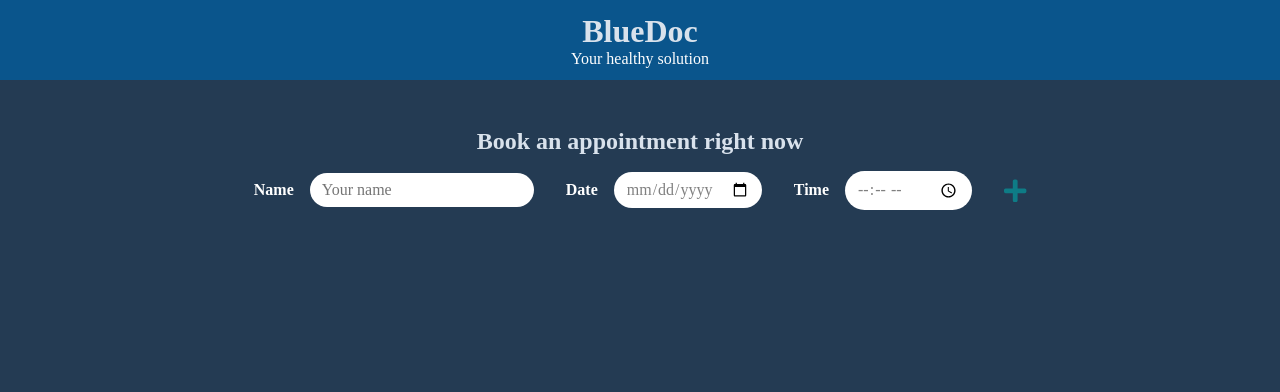
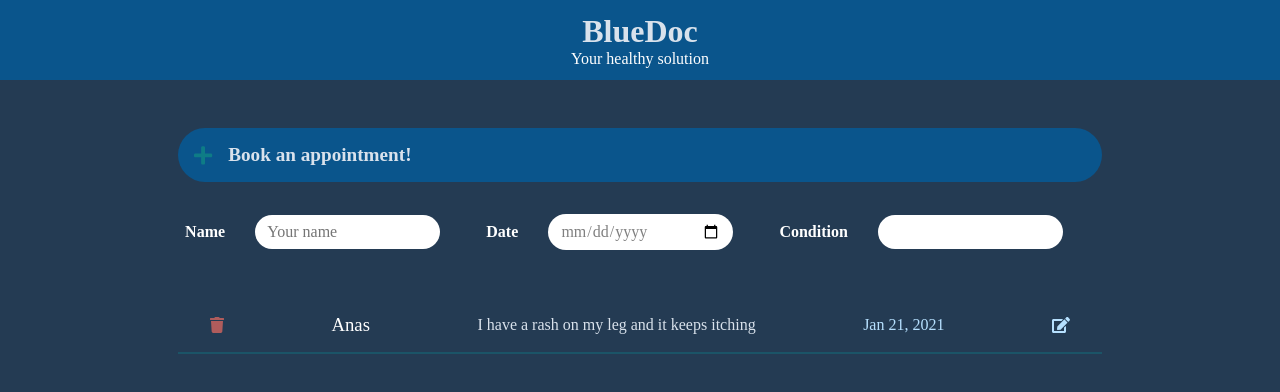
Before and after one commit to anasomar1/Doctor-Appointment, a React (Create React App) app: page / in a window 1280 px wide. Shown: the top 392 px of the page. Built offline with nearby package versions, Linux system fonts and the light colour scheme.

Commit message:
1.1 Static list-item component

```diff
--- a/src/App.js
+++ b/src/App.js
@@ -1,7 +1,8 @@
 import React from "react";
 import "./index.scss";
 import { FontAwesomeIcon } from "@fortawesome/react-fontawesome";
-import { faPlus, faMinus, faEdit } from "@fortawesome/free-solid-svg-icons";
+import { faPlus, faEdit } from "@fortawesome/free-solid-svg-icons";
+import ListItem from "./components/ListItem";
 
 const App = () => {
   return (
@@ -12,7 +13,14 @@ const App = () => {
           <p>Your healthy solution</p>
         </header>
         <main>
-          <h3>Book an appointment right now</h3>
+          <div className="appointment">
+            <FontAwesomeIcon
+              title="Add Appointment"
+              className="add"
+              icon={faPlus}
+            />
+            <h3>Book an appointment!</h3>
+          </div>
           <form>
             <label htmlFor="name">Name</label>
 
@@ -29,15 +37,11 @@ const App = () => {
             <input type="date" id="date" name="date" />
 
             <label htmlFor="time" required>
-              Time
+              Condition
             </label>
-            <input type="time" id="time" name="time" />
-            <FontAwesomeIcon
-              title="Add Appointment"
-              className="add"
-              icon={faPlus}
-            />
+            <input type="text" id="condition" name="condition" required />
           </form>
+          <ListItem />
         </main>
       </div>
     </div>
--- /dev/null
+++ b/src/components/ListItem.js
@@ -0,0 +1,17 @@
+import React from "react";
+import { FontAwesomeIcon } from "@fortawesome/react-fontawesome";
+import { faTrash, faEdit } from "@fortawesome/free-solid-svg-icons";
+
+const ListItem = () => {
+  return (
+    <div className="list-container">
+      <FontAwesomeIcon icon={faTrash} className="remove" />
+      <h3 className="name">Anas</h3>
+      <p className="condition">I have a rash on my leg and it keeps itching </p>
+      <div className="date">Jan 21, 2021 </div>
+      <FontAwesomeIcon icon={faEdit} />
+    </div>
+  );
+};
+
+export default ListItem;
--- a/src/index.scss
+++ b/src/index.scss
@@ -42,28 +42,44 @@ main {
   padding: 0 50px;
   justify-content: center;
   align-items: center;
-  h3 {
-    font-size: 1.5rem;
-    color: $neutralLight;
-    margin-bottom: 1rem;
+  .appointment {
+    display: flex;
+    align-items: center;
+    justify-content: flex-start;
+    padding: 1rem;
+    border-radius: 2rem;
+    min-height: 3vh;
+    width: 100%;
+    margin-bottom: 2rem;
+    background: $primaryDark;
+    .add {
+      color: $support;
+      font-size: 1.3rem;
+      margin-right: 1rem;
+      cursor: pointer;
+    }
+    h3 {
+      font-size: 1.2rem;
+      color: $neutralLight;
+    }
   }
 
   form {
     width: 100%;
     display: flex;
-    justify-content: center;
+    justify-content: space-around;
     align-items: center;
     input {
       font-family: inherit;
       font-size: 100%;
+      width: 20%;
       margin-right: 2rem;
       padding: 0.5rem 0.75rem;
       outline: none;
       border: none;
       border-radius: 2rem;
     }
-    input[type="date"],
-    input[type="time"] {
+    input[type="date"] {
       color: gray;
     }
 
@@ -72,11 +88,29 @@ main {
       font-weight: bold;
       color: lighten($neutralLight, 50%);
     }
-
-    .add {
-      color: $support;
-      font-size: 1.6rem;
-      cursor: pointer;
-    }
   }
 }
+
+//List item styling
+
+.list-container {
+  padding: 1rem 2rem;
+  margin-top: 3rem;
+  color: $primaryLight;
+  border-bottom: 2px solid hsla(185, 81%, 29%, 0.4);
+  display: flex;
+  width: 100%;
+  justify-content: space-between;
+  align-items: center;
+
+  h3 {
+    color: rgb(255, 255, 255);
+    font-weight: normal;
+  }
+  p {
+    color: $neutralLight;
+  }
+  .remove {
+    color: rgb(175, 92, 92);
+  }
+}
```
Also changed, not shown: 1 other file (tests, documents, lock files or other folders).
